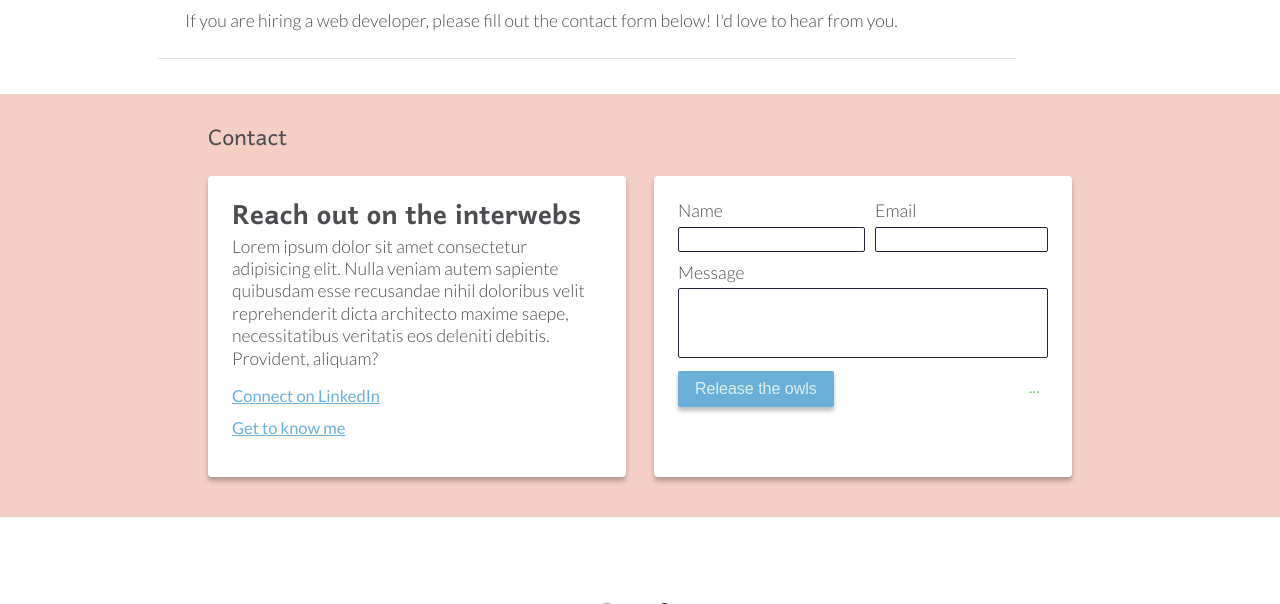
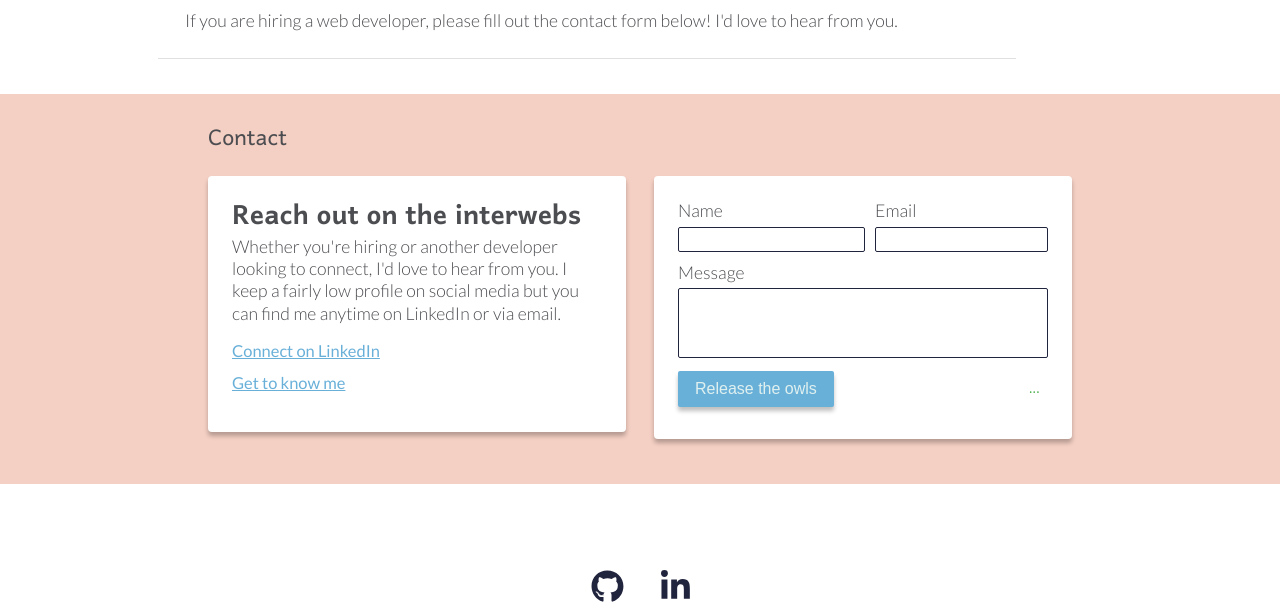
Before and after one commit to zapponejosh/joshzappone.tech, a Node server app: page / in a window 1280 px wide. Shown: the part 2624-3228 px from the top of the page. Run offline with Node 20, Linux system fonts and the light colour scheme; some libraries are stand-ins or nearby versions.

Commit message:
adds copy for contact section

```diff
--- a/views/partials/contact.handlebars
+++ b/views/partials/contact.handlebars
@@ -5,12 +5,10 @@
 
     <div class="tile t-1">
       <h2 class="tile-header">Reach out on the interwebs</h2>
-      <p>Lorem ipsum dolor sit amet consectetur adipisicing elit. Nulla veniam autem sapiente quibusdam esse recusandae
-        nihil doloribus velit reprehenderit dicta architecto maxime saepe, necessitatibus veritatis eos deleniti
-        debitis. Provident, aliquam?</p>
+      <p>Whether you're hiring or another developer looking to connect, I'd love to hear from you. I keep a fairly low profile on social media but you can find me anytime on LinkedIn or via email.</p>
 
-      <a href="#" class="contact-link">Connect on LinkedIn</a>
-      <a href="#" class="contact-link">Get to know me</a>
+      <a href="https://www.linkedin.com/in/josh-zappone-60bb85196/" target="blank" rel="noopener noreferrer" class="contact-link">Connect on LinkedIn</a>
+      <a href="/#about" class="contact-link">Get to know me</a>
     </div>
     <div class="tile t-2">
       <form action="/" id="contact">
```
